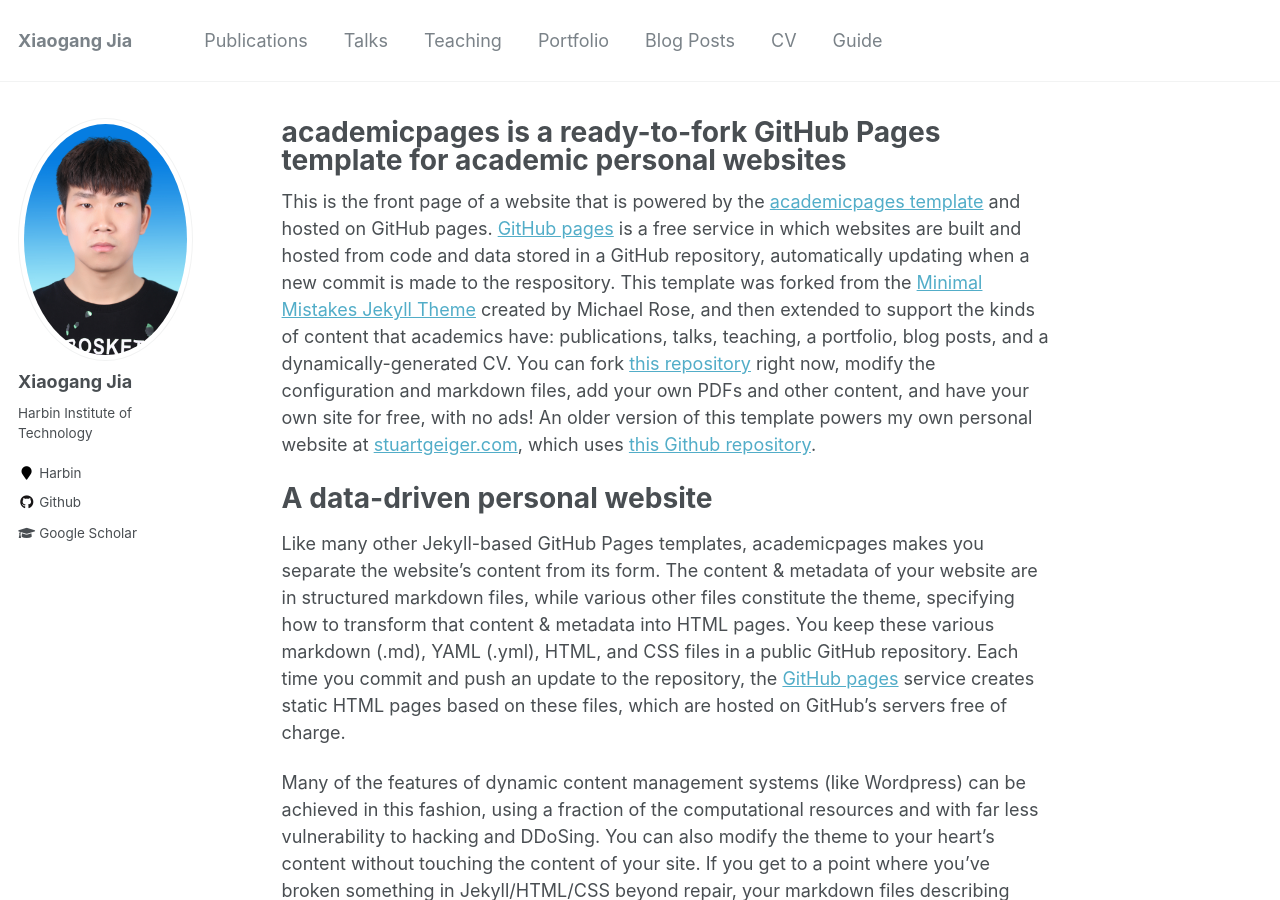
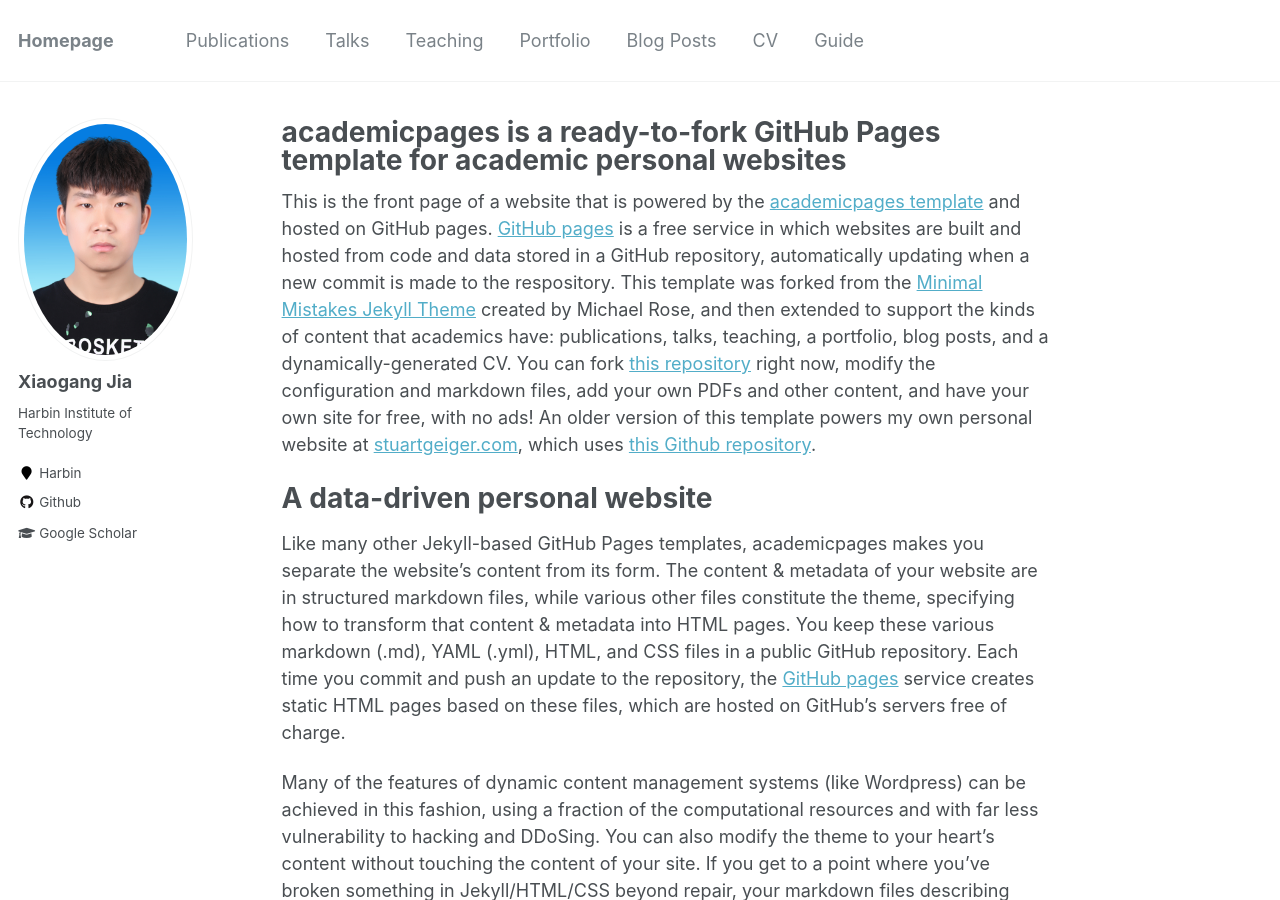
Before and after one commit to xiaogangjia/xiaogangjia.github.io, a Jekyll site: the page built from _pages/about.md, in a window 1280 px wide and 900 px high. Built offline with Jekyll 4.4.1, drawn with Linux system fonts in a browser that asks for light colours.

Commit message:
Update _config.yml

```diff
--- a/_config.yml
+++ b/_config.yml
@@ -7,7 +7,7 @@
 
 # Site Settings
 locale                   : "en-US"
-title                    : "Xiaogang Jia"
+title                    : "Homepage"
 title_separator          : "-"
 name                     : &name "Xiaogang Jia"
 description              : &description "Master at HIT"
```
